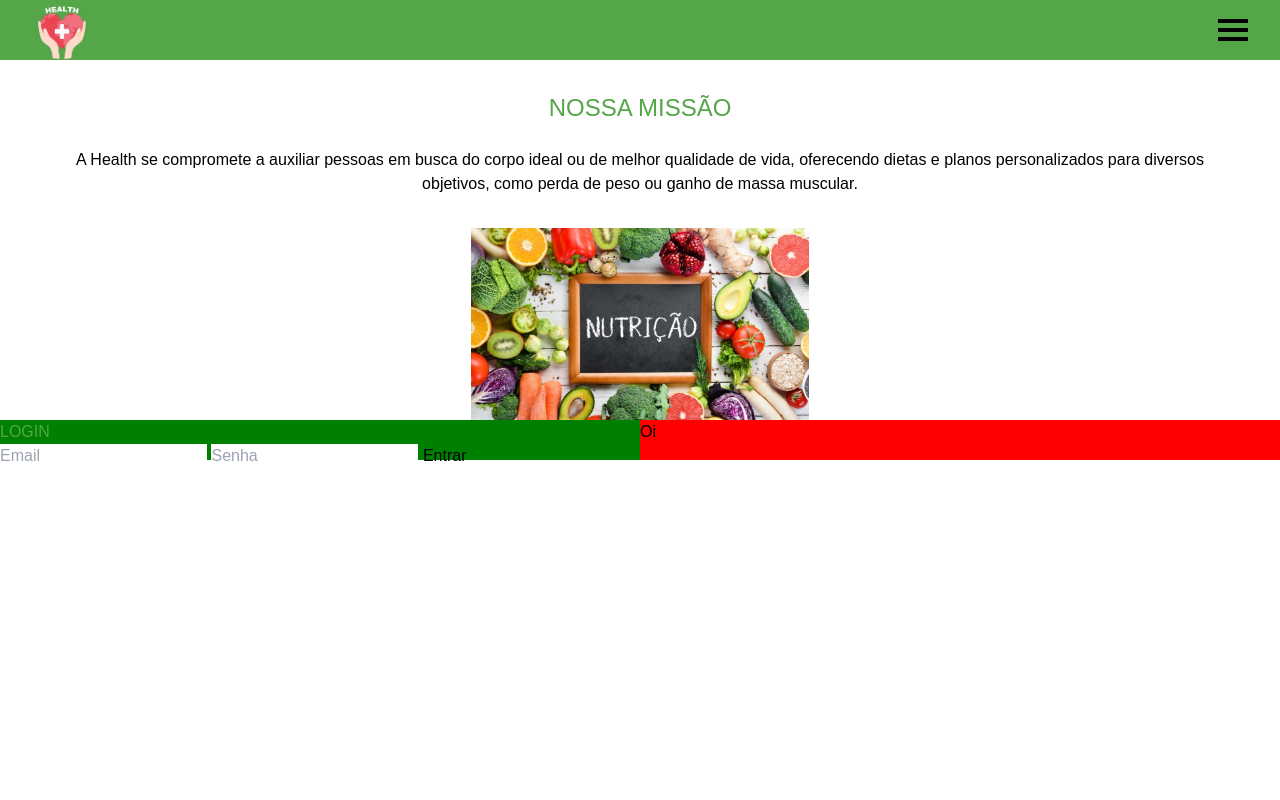
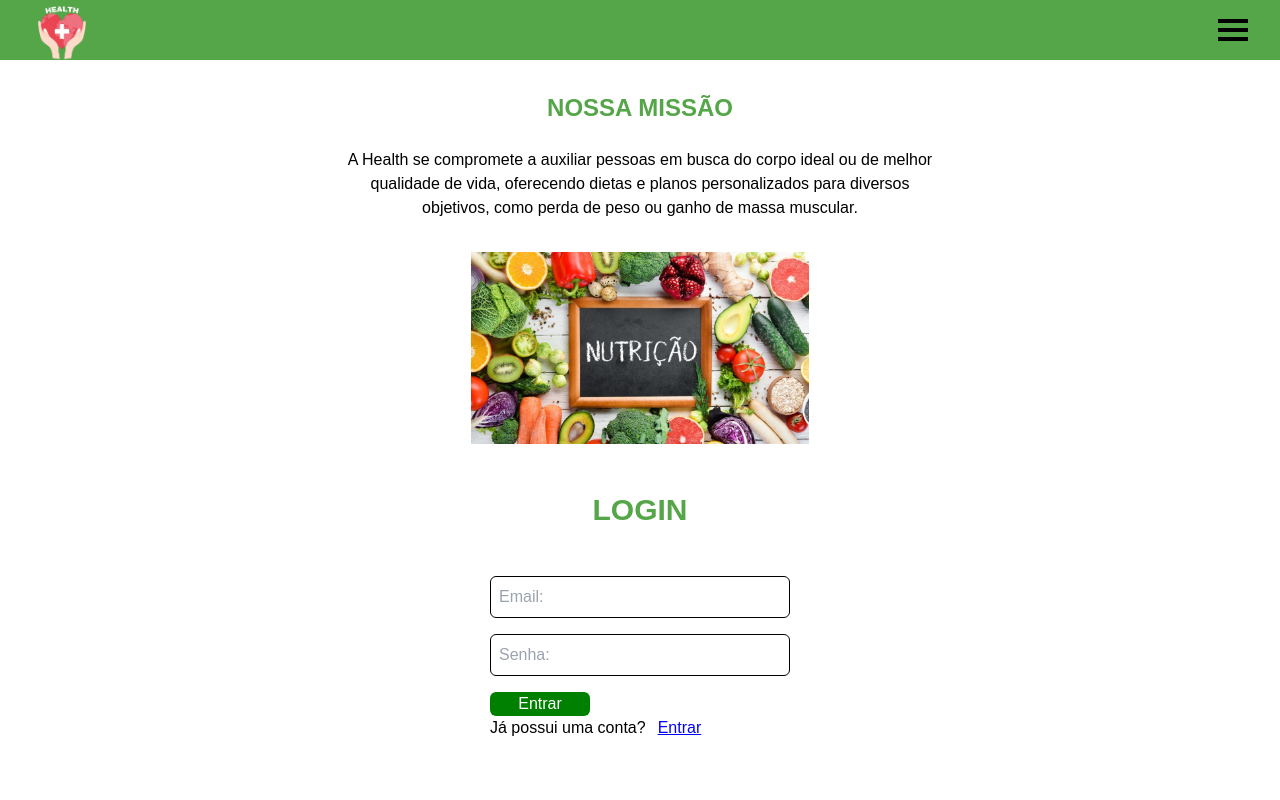
Before and after one commit to LeonardoMartins016/Projeto-Nutritivo, a PHP site: page / in a window 1280 px wide. Run offline with PHP 8.4, Linux system fonts and the light colour scheme.

Commit message:
Adicionando login

```diff
--- a/index.html
+++ b/index.html
@@ -34,39 +34,31 @@
 
         <div class="w-full flex justify-center text-center flex-col">
             <div class="flex flex-col items-center mt-8 mb-8">
-                <h2 class="text-2xl mb-6 color-green">NOSSA MISSÃO</h2>
-                <p class=" w-11/12">A Health se compromete a auxiliar pessoas em busca do corpo ideal ou de melhor qualidade de vida, oferecendo dietas e planos personalizados para diversos objetivos, como perda de peso ou ganho de massa muscular.</p>
+                <h2 class="text-2xl mb-6 color-green font-bold">NOSSA MISSÃO</h2>
+                <p class=" w-11/12 max-w-[600px]">A Health se compromete a auxiliar pessoas em busca do corpo ideal ou de melhor qualidade de vida, oferecendo dietas e planos personalizados para diversos objetivos, como perda de peso ou ganho de massa muscular.</p>
             </div>
             <div class="mg-top flex justify-center">
                  <img style="height: 12rem; width: auto;" src="img/imgmissao.jpg"  alt="imagem com alimentos saudáveis e uma placa com a palavra nutrição">
             </div>
         </div>
+        <!-- Seção de Login-->
 
+        <section id="log-in" class="w-full flex mt-12">
+          <!--Lado esquerdo-->
+          <div id="login-esquerda" class="w-full flex flex-col items-center">
+            <h2 class="font-size margin-top color-green text-center font-bold text-3xl mb-12">LOGIN</h2>
+            <form method="post" class="flex flex-col gap-4 items-center">
+              <input type="text" name="email" id="email" placeholder="Email:" class="input-login  w-[300px] p-2 rounded-md border-black border">
+              <input type="password" name="senha" id="senha" placeholder="Senha:" class="input-login  w-[300px] p-2 rounded-md border-[black] border">
+              <button type="submit" class=" bg-[green] text-[white] w-[100px] rounded-md hover:opacity-75 self-start">Entrar</button>
+            </form>
+            <div class="w-[300px] flex gap-3"><p class="">Já possui uma conta?</p><a href="#" class="text-[blue] underline">Entrar</a></div>
+          </div>
 
+          <!--Lado direito-->
 
-
-
-        <section id="log-in" class="w-full flex">
-          <div id="login-esquerda" class="w-1/2 h-10 bg-[green]">
-            <h2 class="font-size margin-top color-green">LOGIN</h2>
-            <form action="" method="post">
-              <input type="text" name="email" id="email" placeholder="Email" class="input-login">
-              <input type="password" name="senha" id="senha" placeholder="Senha" class="input-login">
-              <button type="submit" class="btn-login">Entrar</button>
-            </form>
-          </div>
-          <div id="login-esquerda" class="w-1/2 h-10 bg-[red]">Oi</div>
-
+          <div id="login-direita" class="w-1/2 h-10 bg-[red] hidden">Oi</div>
         </section>
-
-
-
-
-
-
-
-
-
       </div>
     </main>
   </body>
--- a/src/style/output.css
+++ b/src/style/output.css
@@ -719,28 +719,28 @@ video {
   clear: none;
 }
 
+.mb-12 {
+  margin-bottom: 3rem;
+}
+
+.mb-6 {
+  margin-bottom: 1.5rem;
+}
+
+.mb-8 {
+  margin-bottom: 2rem;
+}
+
+.mt-12 {
+  margin-top: 3rem;
+}
+
 .mt-2 {
   margin-top: 0.5rem;
 }
 
-.mt-4 {
-  margin-top: 1rem;
-}
-
 .mt-8 {
   margin-top: 2rem;
-}
-
-.mb-8 {
-  margin-bottom: 2rem;
-}
-
-.mb-6 {
-  margin-bottom: 1.5rem;
-}
-
-.mb-4 {
-  margin-bottom: 1rem;
 }
 
 .box-border {
@@ -854,6 +854,18 @@ video {
   width: 50%;
 }
 
+.w-11\/12 {
+  width: 91.666667%;
+}
+
+.w-\[100px\] {
+  width: 100px;
+}
+
+.w-\[300px\] {
+  width: 300px;
+}
+
 .w-\[this-is\\\\\] {
   width: this-is\\;
 }
@@ -870,16 +882,8 @@ video {
   width: 100%;
 }
 
-.w-9\/12 {
-  width: 75%;
-}
-
-.w-10\/12 {
-  width: 83.333333%;
-}
-
-.w-11\/12 {
-  width: 91.666667%;
+.max-w-\[600px\] {
+  max-width: 600px;
 }
 
 .flex-shrink {
@@ -1404,6 +1408,18 @@ video {
   gap: 2.5rem;
 }
 
+.gap-4 {
+  gap: 1rem;
+}
+
+.gap-5 {
+  gap: 1.25rem;
+}
+
+.gap-3 {
+  gap: 0.75rem;
+}
+
 .space-x-2 > :not([hidden]) ~ :not([hidden]) {
   --tw-space-x-reverse: 0;
   margin-right: calc(0.5rem * var(--tw-space-x-reverse));
@@ -1720,6 +1736,10 @@ video {
   border-radius: 0.25rem;
 }
 
+.rounded-md {
+  border-radius: 0.375rem;
+}
+
 .rounded-b {
   border-bottom-right-radius: 0.25rem;
   border-bottom-left-radius: 0.25rem;
@@ -1844,15 +1864,21 @@ video {
   border-style: none;
 }
 
-.border-\[\] {
-  border-color: ;
-}
-
 .border-\[black\] {
   --tw-border-opacity: 1;
   border-color: rgb(0 0 0 / var(--tw-border-opacity));
 }
 
+.bg-\[green\] {
+  --tw-bg-opacity: 1;
+  background-color: rgb(0 128 0 / var(--tw-bg-opacity));
+}
+
+.bg-\[red\] {
+  --tw-bg-opacity: 1;
+  background-color: rgb(255 0 0 / var(--tw-bg-opacity));
+}
+
 .bg-\[rgb\(255\2c 0\2c 0\)\] {
   --tw-bg-opacity: 1;
   background-color: rgb(255 0 0 / var(--tw-bg-opacity));
@@ -1861,23 +1887,6 @@ video {
 .bg-green {
   --tw-bg-opacity: 1;
   background-color: rgb(85 166 72 / var(--tw-bg-opacity));
-<<<<<<< HEAD
-}
-
-.bg-\[\#\] {
-  background-color: #;
-}
-
-.bg-\[red\] {
-  --tw-bg-opacity: 1;
-  background-color: rgb(255 0 0 / var(--tw-bg-opacity));
-}
-
-.bg-\[green\] {
-  --tw-bg-opacity: 1;
-  background-color: rgb(0 128 0 / var(--tw-bg-opacity));
-=======
->>>>>>> e06a2804590051f047ed6fc63376a6c78dd13713
 }
 
 .decoration-slice {
@@ -1990,6 +1999,10 @@ video {
      object-fit: scale-down;
 }
 
+.p-2 {
+  padding: 0.5rem;
+}
+
 .px-8 {
   padding-left: 2rem;
   padding-right: 2rem;
@@ -2055,9 +2068,9 @@ video {
   vertical-align: super;
 }
 
-.text-xl {
-  font-size: 1.25rem;
-  line-height: 1.75rem;
+.text-2xl {
+  font-size: 1.5rem;
+  line-height: 2rem;
 }
 
 .text-3xl {
@@ -2065,11 +2078,6 @@ video {
   line-height: 2.25rem;
 }
 
-.text-2xl {
-  font-size: 1.5rem;
-  line-height: 2rem;
-}
-
 .font-bold {
   font-weight: 700;
 }
@@ -2144,6 +2152,16 @@ video {
 
 .text-\[\#336699\]\/\[\.35\] {
   color: rgb(51 102 153 / .35);
+}
+
+.text-\[blue\] {
+  --tw-text-opacity: 1;
+  color: rgb(0 0 255 / var(--tw-text-opacity));
+}
+
+.text-\[white\] {
+  --tw-text-opacity: 1;
+  color: rgb(255 255 255 / var(--tw-text-opacity));
 }
 
 .underline {
@@ -2566,6 +2584,10 @@ video {
   font-weight: 700;
 }
 
+.hover\:opacity-75:hover {
+  opacity: 0.75;
+}
+
 .before\:hover\:text-center:hover::before {
   content: var(--tw-content);
   text-align: center;
--- a/src/style/style.css
+++ b/src/style/style.css
@@ -3,11 +3,6 @@
   padding: 0;
   box-sizing: border-box;
   font-family: Arial, Helvetica, sans-serif;
-}
-body{
-  width: 100vw;
-  height: 100vh;
-  overflow: hidden;
 }
 #menu-interativo {
   cursor: pointer;
```
